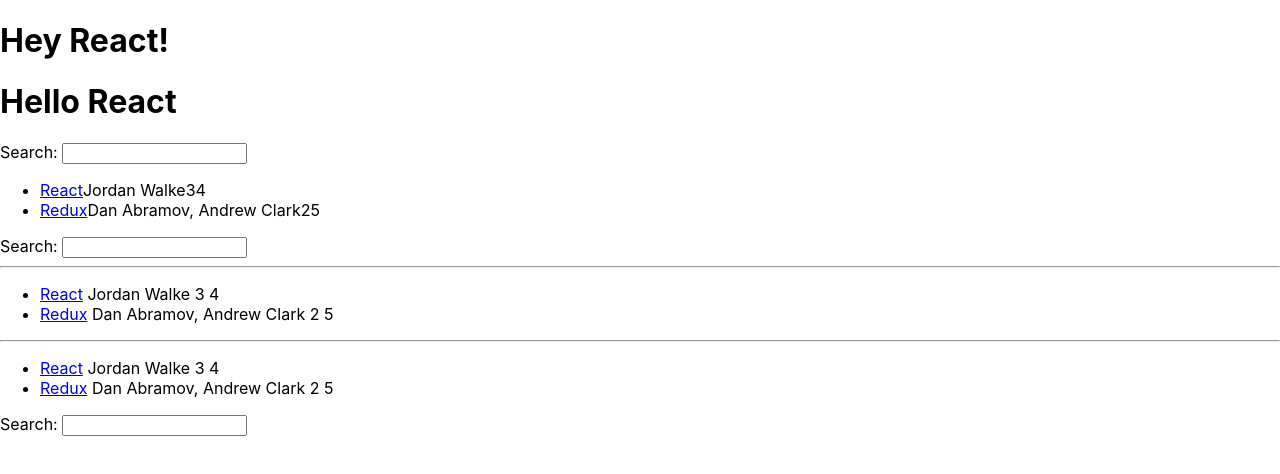
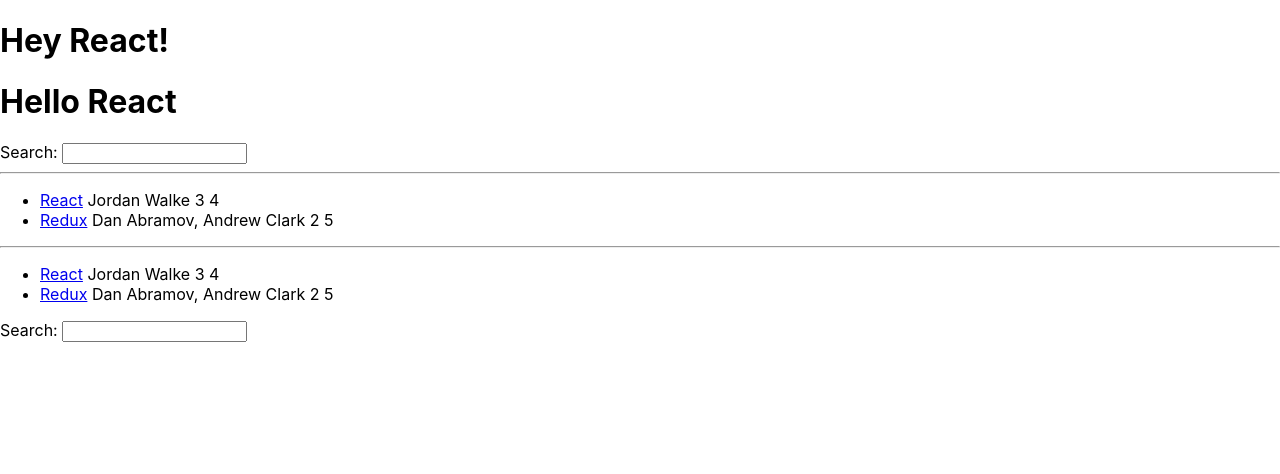
Before and after one commit to jinsanity07/hacker-stories, a React (Create React App) app: page / in a window 1280 px wide. Shown: the top 474 px of the page. Built offline with nearby package versions, Linux system fonts and the light colour scheme.

Commit message:
10.React Component Definition (Advanced)

```diff
--- a/src/App.js
+++ b/src/App.js
@@ -2,7 +2,7 @@
 import './App.css';
 
 const welcome = { greeting: 'Hey', title: 'React!', };
-function getTitle(title) { return title; }
+const getTitle = (title) =>  { return title; }
 
 const list = [
   { title: 'React',
@@ -13,30 +13,12 @@
     author: 'Dan Abramov, Andrew Clark', num_comments: 2,
     points: 5, objectID: 1, }, ];
 
-function App() {
+const App = () =>{
 
   return ( <div>
 
             <h1> {welcome.greeting} {welcome.title} </h1>
             <h1>Hello {getTitle('React')}</h1>
-            <label htmlFor="search">Search: </label>
-
-            <input id="search" type="text" />
-
-            <ul> {list.map(function (item)
-                  { return (
-                    <li key={item.objectID}>
-                    <span>
-                      <a href={item.url}>{item.title}</a>
-                    </span>
-                    <span>{item.author}</span>
-                    <span>{item.num_comments}</span>
-                    <span>{item.points}</span>
-                  </li>
-                    );
-
-                    })}
-            </ul>
 
             <Search />
 
@@ -49,9 +31,10 @@
 
 }
 
-function List() {
+const List = () => {
 
-  return ( <ul> {list.map(function (item) { return ( <li key={item.objectID}> <span> <a href={item.url}>{item.title}</a> </span> <span>{item.author}</span> <span>{item.num_comments}</span> <span>{item.points}</span>
+  return ( <ul> {list.map( (item) => {
+                 return ( <li key={item.objectID}> <span> <a href={item.url}>{item.title}</a> </span> <span>{item.author}</span> <span>{item.num_comments}</span> <span>{item.points}</span>
 
           </li>
 
@@ -63,7 +46,7 @@
 
   }
 
-  function Search() { return ( <div>
+  const Search = () => { return ( <div>
 
     <label htmlFor="search">Search: </label>
 
```
